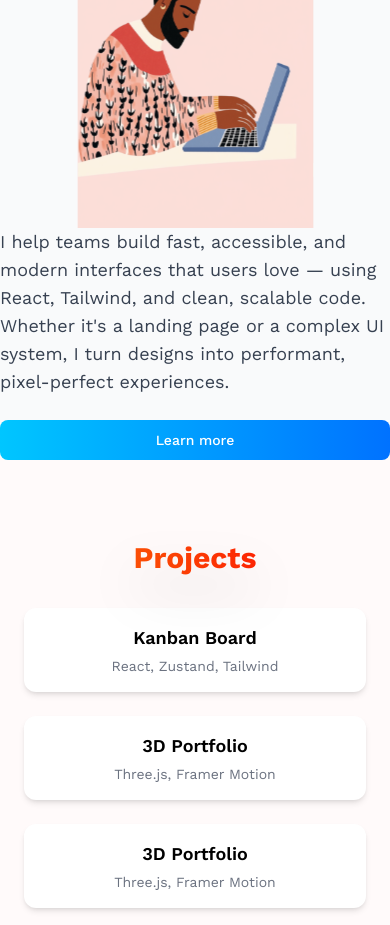
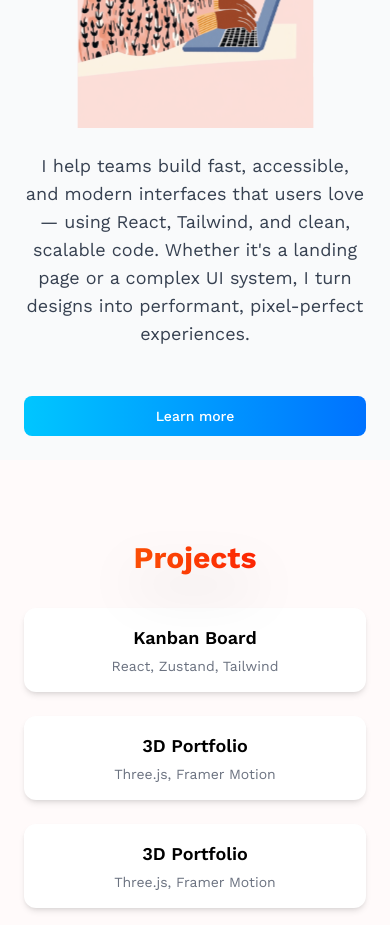
Before and after one commit to Anurag1096/3d_port, a React (Vite) app: page / in a window 390 px wide. Shown: the part 1000-1925 px from the top of the page. Built offline with nearby package versions, Linux system fonts and the light colour scheme.

Commit message:
wip: ui fixes

```diff
--- a/src/Pages/Home3.tsx
+++ b/src/Pages/Home3.tsx
@@ -29,7 +29,7 @@ const {scrollYProgress:aboutScroll}=useScroll({
   target: aboutBg,
   offset:['start end', "end start"],
 });
-const aboutParallaxY= useTransform(aboutScroll,[0,1],["-50px","50px"] );
+const aboutParallaxY= useTransform(aboutScroll,[0,1],["-30px","30px"] );
 const smoothAboutParaY=useSpring(aboutParallaxY,{
     stiffness: 80,
   damping: 20,
@@ -115,16 +115,16 @@ const smoothAboutParaY=useSpring(aboutParallaxY,{
           transition={{ duration: 0.3, ease: "easeOut", delay: 0.2 }}
           viewport={{ once: true, amount: 0.3 }}
           >
-            <p className="text-lg text-gray-700 dark:text-gray-300 max-w-2xl mx-auto">
+            <p className="text-lg text-center p-6 sm:p-1 sm:text-xl md:text-start md:max-w-xl m-auto  text-gray-700 dark:text-gray-300 max-w-2xl mx-auto mb-6">
               I help teams build fast, accessible, and modern interfaces that
               users love — using React, Tailwind, and clean, scalable code.
               Whether it's a landing page or a complex UI system, I turn designs
               into performant, pixel-perfect experiences.
             </p>
-            <div className="text-start mt-6">
+            <div className="text-start mt-6 mx-6 md:mx-0">
             <a
               href="/about"
-              className="inline-block btn  py-2 px-5 rounded-xl hover:scale-[1.03] transition"
+              className="inline-block btn  py-2 px-5 rounded-xl hover:scale-[1.03] transition  mb-6"
             >
               Learn more
             </a>
```
